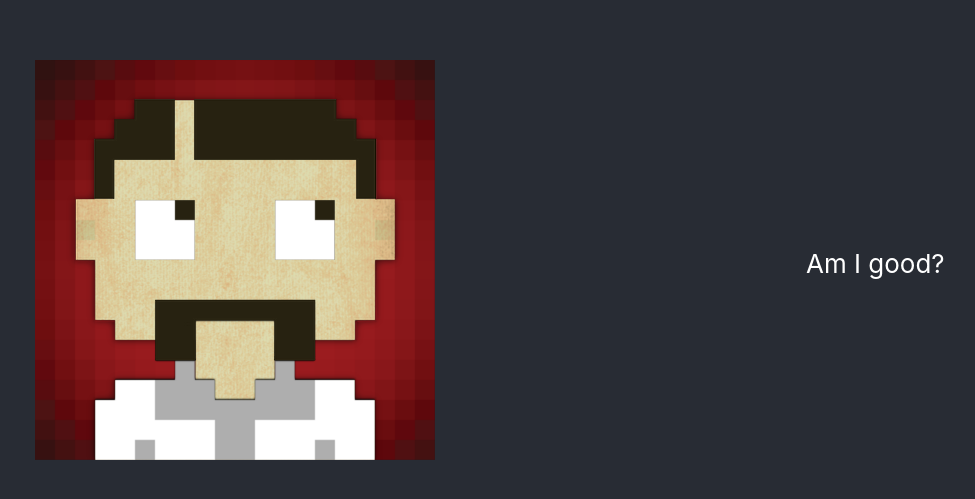
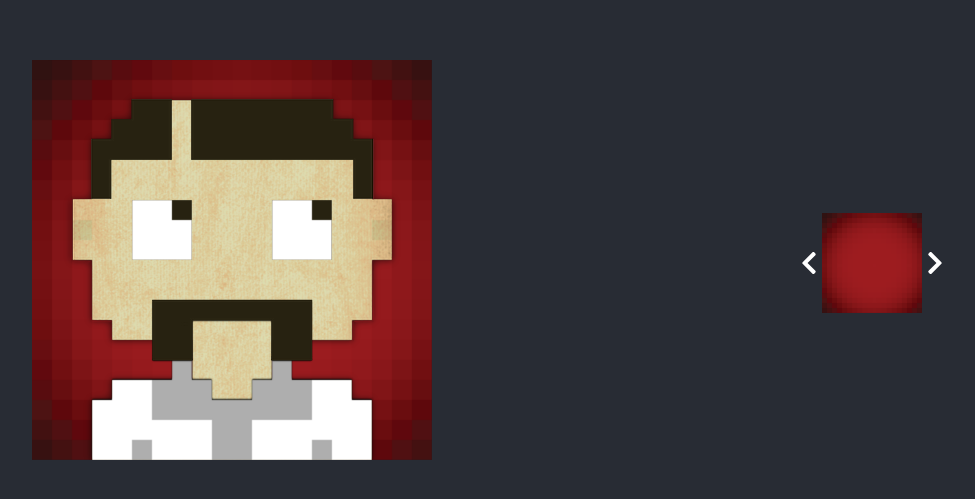
Before and after one commit to steveHornseyDeveloper/avatar-gen, a React (Create React App) app: page / in a window 1280 px wide. Shown: the part 137-636 px from the top of the page, without its empty margins (150-1125 px from the left). Built offline with nearby package versions, Linux system fonts and the light colour scheme.

Commit message:
added ability to change background

```diff
--- a/package.json
+++ b/package.json
@@ -15,6 +15,7 @@
     "node-sass": "^5.0.0",
     "react": "^17.0.1",
     "react-dom": "^17.0.1",
+    "react-icons": "^4.2.0",
     "react-scripts": "4.0.3",
     "seedrandom": "^3.0.5",
     "sharp": "^0.27.2",
--- a/src/components/avatar/avatar-generator.tsx
+++ b/src/components/avatar/avatar-generator.tsx
@@ -1,17 +1,25 @@
 import React from 'react';
+import {AvatarSettings, Sprites} from "./avatar";
+import SpriteCarousel from "./sprite-carousel";
 
 type Props = {
-
+  avatarSettings: AvatarSettings
+  onAvatarSettingChange: (item: keyof Sprites, indexChange: number) => void
 };
 
 const AvatarGenerator: React.FC<Props> = (props: Props): JSX.Element => {
-    // const {
-    //
-    // } = props;
+    const {
+      avatarSettings,
+      onAvatarSettingChange,
+    } = props;
 
     return (
       <div>
-          Am I good?
+        <SpriteCarousel
+          avatarSettings={avatarSettings}
+          spriteName="background"
+          onAvatarSettingChange={onAvatarSettingChange}
+        />
       </div>
     );
 };
--- a/src/components/avatar/avatar-renderer.tsx
+++ b/src/components/avatar/avatar-renderer.tsx
@@ -24,17 +24,21 @@ const addLayerToAvatar = (context: CanvasRenderingContext2D, img: string, coords
 
 const getCoords = (x: number, y: number): Coords => ({x, y})
 const createAvatar = async (context: CanvasRenderingContext2D, avatarSettings: AvatarSettings) => {
-  await addLayerToAvatar(context, imgs[avatarSettings.gender].backgrounds[avatarSettings.background], getCoords(0, 0))
-  await addLayerToAvatar(context, imgs[avatarSettings.gender].faces[avatarSettings.face], getCoords(0, 0))
-  await addLayerToAvatar(context, imgs[avatarSettings.gender].clothes[avatarSettings.clothes], getCoords(0, 0))
-  await addLayerToAvatar(context, imgs[avatarSettings.gender].eyes[avatarSettings.eyes], getCoords(0, 0))
-  await addLayerToAvatar(context, imgs[avatarSettings.gender].hair[avatarSettings.hair], getCoords(0, 0))
-  await addLayerToAvatar(context, imgs[avatarSettings.gender].mouths[avatarSettings.mouth], getCoords(0, 0))
+  await addLayerToAvatar(context, imgs.male.background[avatarSettings.sprites.background], getCoords(0, 0))
+  await addLayerToAvatar(context, imgs.male.face[avatarSettings.sprites.face], getCoords(0, 0))
+  await addLayerToAvatar(context, imgs.male.clothes[avatarSettings.sprites.clothes], getCoords(0, 0))
+  await addLayerToAvatar(context, imgs.male.eyes[avatarSettings.sprites.eyes], getCoords(0, 0))
+  await addLayerToAvatar(context, imgs.male.hair[avatarSettings.sprites.hair], getCoords(0, 0))
+  await addLayerToAvatar(context, imgs.male.mouth[avatarSettings.sprites.mouth], getCoords(0, 0))
 }
 
 
 const AvatarRenderer: React.FC<Props> = (props: Props): JSX.Element => {
   const canvasRef = useRef<HTMLCanvasElement>(null)
+
+  const {
+    avatarSettings
+  } = props;
 
   useEffect(
     () => {
@@ -43,9 +47,11 @@ const AvatarRenderer: React.FC<Props> = (props: Props): JSX.Element => {
         return;
       }
 
+      context.clearRect(0, 0, 400, 400);
+
       createAvatar(context, props.avatarSettings)
     },
-    []
+    [avatarSettings]
     )
 
     return (
--- a/src/components/avatar/avatar.scss
+++ b/src/components/avatar/avatar.scss
@@ -19,4 +19,9 @@
   //.avatar-renderer {
   //
   //}
+
+  .sprite-carousel {
+    display: flex;
+    align-items: center;
+  }
 }
--- a/src/components/avatar/avatar.tsx
+++ b/src/components/avatar/avatar.tsx
@@ -1,15 +1,20 @@
 import React, {useState} from 'react';
 import AvatarRenderer from "./avatar-renderer";
 import AvatarGenerator from "./avatar-generator";
+import imgs from './img';
 import './avatar.scss'
-
 
 type Props = {
 
 };
 
+const genders = ['male', 'female'];
 export type AvatarSettings = {
-  gender: 'male' | 'female';
+  gender: number;
+  sprites: Sprites
+}
+
+export type Sprites = {
   background: number;
   face: number;
   clothes: number;
@@ -19,7 +24,8 @@ export type AvatarSettings = {
 }
 
 const initialAvatar: AvatarSettings = {
-  gender: 'male',
+  gender: 0,
+  sprites: {
     background: 0,
     face: 0,
     clothes: 0,
@@ -27,12 +33,35 @@ const initialAvatar: AvatarSettings = {
     hair: 0,
     mouth: 0,
   }
+}
+
+const getNewIndex = (lengthOfOptions: number, currentIndex: number, indexChange: number) => {
+  // If I was smart I could do this in a single line.
+  const newIndex = currentIndex + indexChange;
+
+  if (newIndex === -1) {
+    return lengthOfOptions -1;
+  }
+
+  if (newIndex > lengthOfOptions) {
+    return 0;
+  }
+
+  return newIndex;
+}
 
 const Avatar: React.FC<Props> = (props: Props): JSX.Element => {
-    const [avatarSetting] = useState(initialAvatar)
-    // const {
-    //
-    // } = props;
+    const [avatarSetting, setAvatarSettings] = useState(initialAvatar)
+
+    const handleAvatarSettingChange = (item: keyof Sprites, indexChange: number) => {
+      setAvatarSettings({
+        ...avatarSetting,
+        sprites: {
+          ...avatarSetting.sprites,
+          [item]: getNewIndex(imgs.male[item].length, avatarSetting.sprites[item], indexChange)
+        }
+      })
+    }
 
     return (
       <div className="avatar">
@@ -40,7 +69,10 @@ const Avatar: React.FC<Props> = (props: Props): JSX.Element => {
           <AvatarRenderer avatarSettings={avatarSetting} />
         </div>
         <div className="avatar-generator">
-          <AvatarGenerator />
+          <AvatarGenerator
+            avatarSettings={avatarSetting}
+            onAvatarSettingChange={handleAvatarSettingChange}
+          />
         </div>
       </div>
     );
--- a/src/components/avatar/img/male/index.ts
+++ b/src/components/avatar/img/male/index.ts
@@ -169,16 +169,16 @@ import mouth26 from './mouth26.png';
 
 
 type Male = {
-  backgrounds: any[],
+  background: any[],
   clothes: any[],
   eyes: any[],
-  faces: any[],
+  face: any[],
   hair: any[],
-  mouths: any[]
+  mouth: any[]
 }
 
 const male: Male = {
-  backgrounds: [
+  background: [
     background1,
     background2,
     background3,
@@ -286,7 +286,7 @@ const male: Male = {
     eye31,
     eye32,
   ],
-  faces: [
+  face: [
     face1,
     face2,
     face3,
@@ -330,7 +330,7 @@ const male: Male = {
     hair35,
     hair36,
   ],
-  mouths: [
+  mouth: [
     mouth1,
     mouth2,
     mouth3,
--- /dev/null
+++ b/src/components/avatar/sprite-carousel.tsx
@@ -0,0 +1,54 @@
+import React, {useEffect, useRef} from 'react';
+import { FaChevronLeft, FaChevronRight } from 'react-icons/fa'
+import {AvatarSettings, Sprites} from "./avatar";
+import imgs from './img'
+
+type Props = {
+  avatarSettings: AvatarSettings;
+  spriteName: keyof Sprites;
+  onAvatarSettingChange: (item: keyof Sprites, indexChange: number) => void
+};
+
+const SpriteCarousel: React.FC<Props> = (props: Props): JSX.Element => {
+  const {
+    avatarSettings,
+    spriteName,
+    onAvatarSettingChange,
+  } = props;
+
+  const canvasRef = useRef<HTMLCanvasElement>(null);
+
+  useEffect(
+    () => {
+      const context = canvasRef?.current?.getContext('2d')
+      if (!context) {
+        return;
+      }
+
+      context.clearRect(0, 0, 100, 100);
+
+      const image = new Image()
+      image.onload = () => {
+        context.drawImage(image, 0, 0, 100, 100)
+      }
+      image.src = imgs.male[spriteName][avatarSettings.sprites[spriteName]];
+    },
+    [avatarSettings]
+  )
+
+  return (
+    <div className="sprite-carousel">
+      <FaChevronLeft
+        onClick={() => onAvatarSettingChange(spriteName, +1)}/>
+      <canvas
+        ref={canvasRef}
+        width={100}
+        height={100}
+      />
+      <FaChevronRight
+        onClick={() => onAvatarSettingChange(spriteName, -1)}/>
+    </div>
+  );
+};
+
+export default SpriteCarousel;
```
Also changed, not shown: 1 other file (tests, documents, lock files or other folders). Lines whose indentation alone changed are shown as unchanged.
